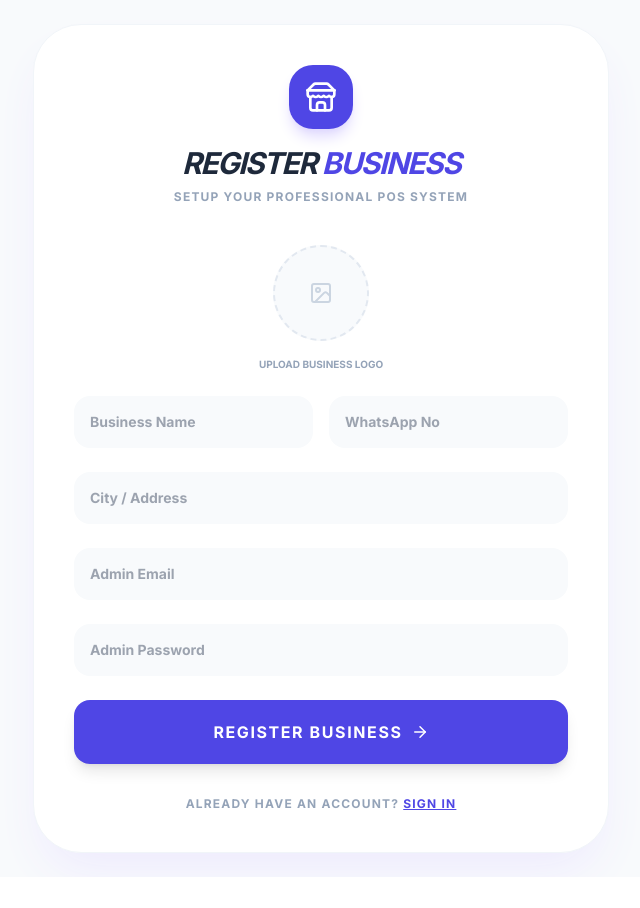
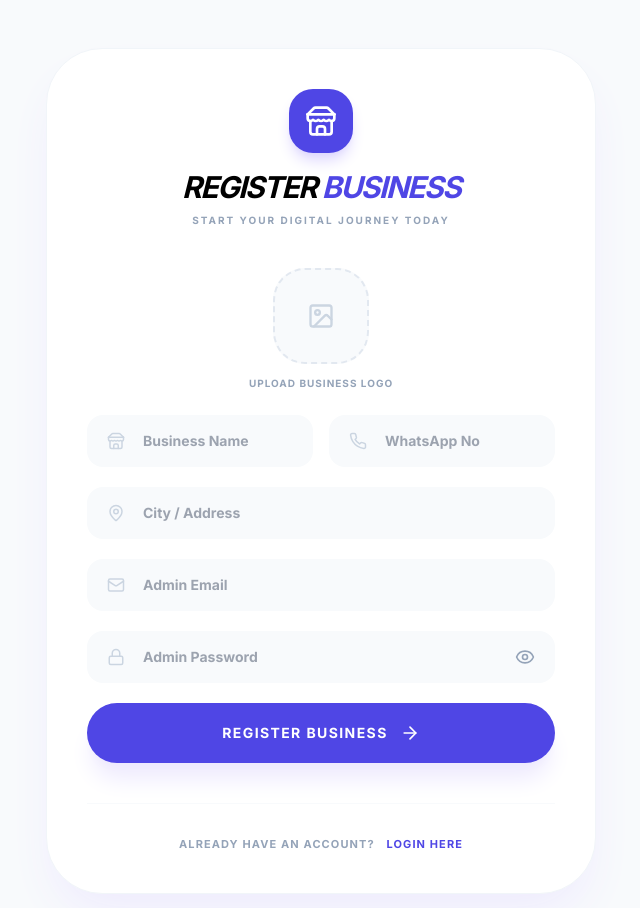
Before and after one commit to ThanushDev/Smart-POS-System, a React (Vite) app: page /register in a window 1280 px wide. Shown: the top 908 px of the page, without its empty margins (319-959 px from the left). Before the commit the page ends 877 px from the top, so only its background shows below. Built offline with nearby package versions, Linux system fonts and the light colour scheme; no server answers; what @radix-ui/themes would draw is missing.

Commit message:
Update Register.tsx

```diff
--- a/src/pages/Register.tsx
+++ b/src/pages/Register.tsx
@@ -1,6 +1,6 @@
 import React, { useState } from 'react';
 import { useNavigate, Link } from 'react-router-dom';
-import { Store, ArrowRight, Image as ImageIcon, Loader2 } from 'lucide-react';
+import { Store, ArrowRight, Image as ImageIcon, Loader2, Lock, Mail, Phone, MapPin, Eye, EyeOff } from 'lucide-react';
 import { toast } from 'react-toastify';
 import axios from 'axios';
 
@@ -8,6 +8,7 @@ const Register = () => {
   const navigate = useNavigate();
   const [logo, setLogo] = useState<string>('');
   const [isLoading, setIsLoading] = useState(false);
+  const [showPassword, setShowPassword] = useState(false);
 
   const handleLogoUpload = (e: React.ChangeEvent<HTMLInputElement>) => {
     const file = e.target.files?.[0];
@@ -23,7 +24,6 @@ const Register = () => {
     setIsLoading(true);
     const formData = new FormData(e.target as HTMLFormElement);
 
-    // Backend එකට ඕන විදියට data structure එක හැදුවා
     const registrationData = {
       name: formData.get('businessName'),
       address: formData.get('address'),
@@ -37,54 +37,101 @@ const Register = () => {
     try {
       const res = await axios.post('/api/auth/register', registrationData);
       if (res.data.success) {
-        toast.success("Business Account Created!");
+        toast.success("Business Account Created Successfully!");
         setTimeout(() => navigate('/'), 2000);
       }
     } catch (err: any) {
-      toast.error(err.response?.data?.message || "Registration Failed");
+      toast.error(err.response?.data?.message || "Registration failed. Try again.");
     } finally {
       setIsLoading(false);
     }
   };
 
   return (
-    <section className="min-h-screen bg-slate-50 flex items-center justify-center p-6">
-      <div className="w-full max-w-xl bg-white rounded-[3rem] shadow-2xl shadow-indigo-100 p-10 border border-slate-100">
+    <div className="min-h-screen bg-slate-50 flex items-center justify-center p-6 py-12">
+      <div className="w-full max-w-[550px] bg-white rounded-[3.5rem] p-10 shadow-2xl shadow-indigo-100 border border-slate-100">
+
         <header className="text-center mb-10">
-          <div className="w-16 h-16 bg-indigo-600 rounded-3xl flex items-center justify-center mx-auto mb-4 shadow-lg shadow-indigo-200">
-            <Store className="text-white" size={32} />
+          <div className="flex justify-center mb-4">
+             <div className="w-16 h-16 bg-indigo-600 rounded-3xl flex items-center justify-center text-white shadow-lg shadow-indigo-200">
+                <Store size={32} />
+             </div>
           </div>
-          <h1 className="text-3xl font-black italic text-slate-800 tracking-tighter uppercase">Register <span className="text-indigo-600">Business</span></h1>
-          <p className="text-xs font-bold text-slate-400 mt-2 uppercase tracking-widest">Setup your professional POS system</p>
+          <h1 className="text-3xl font-black italic uppercase tracking-tighter">Register <span className="text-indigo-600">Business</span></h1>
+          <p className="text-slate-400 text-[10px] font-bold uppercase tracking-[0.2em] mt-2">Start your digital journey today</p>
         </header>
 
-        <form onSubmit={handleSubmit} className="space-y-6">
-          <div className="flex flex-col items-center gap-4 mb-4">
-            <label className="w-24 h-24 rounded-full bg-slate-50 border-2 border-dashed border-slate-200 flex items-center justify-center cursor-pointer overflow-hidden hover:border-indigo-400 transition-colors">
-              {logo ? <img src={logo} className="w-full h-full object-cover" /> : <ImageIcon className="text-slate-300" />}
-              <input type="file" className="hidden" onChange={handleLogoUpload} />
+        <form onSubmit={handleSubmit} className="space-y-5">
+
+          {/* Logo Upload Section */}
+          <div className="flex flex-col items-center mb-6">
+            <label className="relative w-24 h-24 bg-slate-50 rounded-[2rem] border-2 border-dashed border-slate-200 flex items-center justify-center cursor-pointer hover:border-indigo-400 transition-all overflow-hidden group">
+              {logo ? <img src={logo} alt="Logo" className="w-full h-full object-cover" /> : <ImageIcon className="text-slate-300 group-hover:text-indigo-400" size={28} />}
+              <input type="file" className="hidden" onChange={handleLogoUpload} accept="image/*" />
             </label>
-            <p className="text-[10px] font-black uppercase text-slate-400">Upload Business Logo</p>
+            <p className="text-[10px] font-black uppercase text-slate-400 mt-3 tracking-widest">Upload Business Logo</p>
           </div>
 
-          <div className="grid grid-cols-2 gap-4">
-            <input name="businessName" type="text" required placeholder="Business Name" className="p-4 bg-slate-50 rounded-2xl outline-none font-bold text-sm" />
-            <input name="whatsapp" type="text" required placeholder="WhatsApp No" className="p-4 bg-slate-50 rounded-2xl outline-none font-bold text-sm" />
+          <div className="grid grid-cols-1 md:grid-cols-2 gap-4">
+            <div className="relative">
+              <Store className="absolute left-5 top-1/2 -translate-y-1/2 text-slate-300" size={18} />
+              <input name="businessName" type="text" required placeholder="Business Name" className="w-full pl-14 pr-6 py-4 bg-slate-50 rounded-2xl outline-none font-bold text-sm focus:ring-2 ring-indigo-50" />
+            </div>
+            <div className="relative">
+              <Phone className="absolute left-5 top-1/2 -translate-y-1/2 text-slate-300" size={18} />
+              <input name="whatsapp" type="text" required placeholder="WhatsApp No" className="w-full pl-14 pr-6 py-4 bg-slate-50 rounded-2xl outline-none font-bold text-sm focus:ring-2 ring-indigo-50" />
+            </div>
           </div>
-          <input name="address" type="text" required placeholder="City / Address" className="w-full p-4 bg-slate-50 rounded-2xl outline-none font-bold text-sm" />
-          <input name="email" type="email" required placeholder="Admin Email" className="w-full p-4 bg-slate-50 rounded-2xl outline-none font-bold text-sm" />
-          <input name="password" type="password" required placeholder="Admin Password" className="w-full p-4 bg-slate-50 rounded-2xl outline-none font-bold text-sm" />
 
-          <button type="submit" disabled={isLoading} className="w-full py-5 bg-indigo-600 text-white rounded-2xl font-black uppercase tracking-widest flex items-center justify-center gap-2 shadow-lg hover:bg-indigo-700 transition-all">
-            {isLoading ? <Loader2 className="animate-spin" /> : <>Register Business <ArrowRight size={18}/></>}
+          <div className="relative">
+            <MapPin className="absolute left-5 top-1/2 -translate-y-1/2 text-slate-300" size={18} />
+            <input name="address" type="text" required placeholder="City / Address" className="w-full pl-14 pr-6 py-4 bg-slate-50 rounded-2xl outline-none font-bold text-sm focus:ring-2 ring-indigo-50" />
+          </div>
+
+          <div className="relative">
+            <Mail className="absolute left-5 top-1/2 -translate-y-1/2 text-slate-300" size={18} />
+            <input name="email" type="email" required placeholder="Admin Email" className="w-full pl-14 pr-6 py-4 bg-slate-50 rounded-2xl outline-none font-bold text-sm focus:ring-2 ring-indigo-50" />
+          </div>
+
+          {/* Password with View/Hide Toggle */}
+          <div className="relative">
+            <Lock className="absolute left-5 top-1/2 -translate-y-1/2 text-slate-300" size={18} />
+            <input
+              name="password"
+              type={showPassword ? "text" : "password"}
+              required
+              placeholder="Admin Password"
+              className="w-full pl-14 pr-14 py-4 bg-slate-50 rounded-2xl outline-none font-bold text-sm focus:ring-2 ring-indigo-50"
+            />
+            <button
+              type="button"
+              onClick={() => setShowPassword(!showPassword)}
+              className="absolute right-5 top-1/2 -translate-y-1/2 text-slate-400 hover:text-indigo-600 transition-colors"
+            >
+              {showPassword ? <EyeOff size={20}/> : <Eye size={20}/>}
+            </button>
+          </div>
+
+          <button
+            type="submit"
+            disabled={isLoading}
+            className="w-full py-5 bg-indigo-600 hover:bg-indigo-700 text-white rounded-[2rem] font-black uppercase text-sm tracking-widest shadow-xl shadow-indigo-100 transition-all flex items-center justify-center gap-3 mt-4"
+          >
+            {isLoading ? <Loader2 className="animate-spin" size={24} /> : (
+              <>
+                Register Business <ArrowRight size={20} />
+              </>
+            )}
           </button>
         </form>
 
-        <p className="text-center mt-8 text-xs font-bold text-slate-400 uppercase tracking-widest">
-          Already have an account? <Link to="/" className="text-indigo-600 underline">Sign In</Link>
-        </p>
+        <div className="mt-10 text-center border-t border-slate-50 pt-8">
+          <p className="text-slate-400 text-[11px] font-bold uppercase tracking-widest">
+            Already have an account? <Link to="/" className="text-indigo-600 hover:underline ml-2">Login Here</Link>
+          </p>
+        </div>
       </div>
-    </section>
+    </div>
   );
 };
 
```
